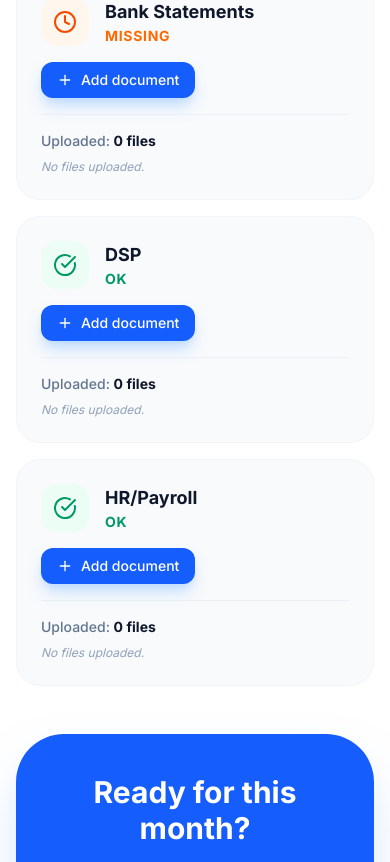
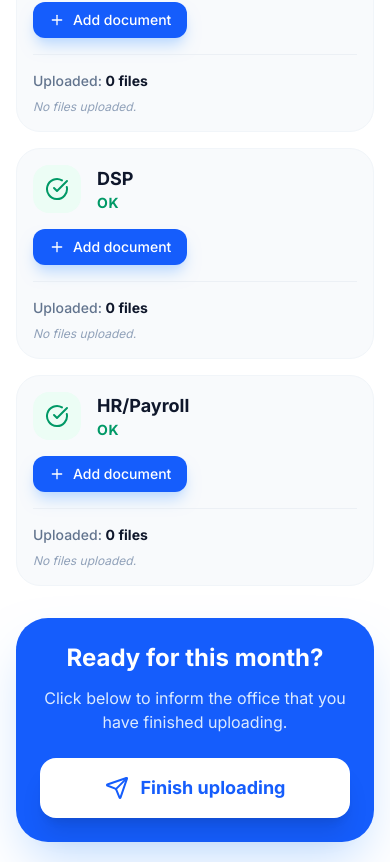
Before and after one commit to Arcziwald/CustomerAccounting, a React (Vite) app: page /client/1 in a window 390 px wide. Shown: the part 879-1741 px from the top of the page. Built offline with nearby package versions, Linux system fonts and the light colour scheme.

Commit message:
change size for mobile

```diff
--- a/src/components/ClientView.tsx
+++ b/src/components/ClientView.tsx
@@ -156,7 +156,7 @@ export default function ClientView({ clients, updateClientStatus, addFileToDocum
               <motion.div
                 key={doc.id}
                 layout
-                className="p-6 bg-slate-50 rounded-3xl border border-slate-100 flex flex-col gap-4"
+                className="p-4 sm:p-6 bg-slate-50 rounded-3xl border border-slate-100 flex flex-col gap-4"
               >
                 <div className="flex flex-col sm:flex-row sm:items-center justify-between gap-4">
                   <div className="flex items-center gap-4">
@@ -282,9 +282,9 @@ export default function ClientView({ clients, updateClientStatus, addFileToDocum
           </div>
         </div>
 
-        <div className="mt-12 p-10 bg-blue-600 rounded-[3rem] text-white text-center shadow-2xl shadow-blue-200">
-          <h3 className="text-3xl font-bold mb-3">{t('client_view.ready_title')}</h3>
-          <p className="text-blue-100 mb-8 text-lg max-w-md mx-auto">{t('client_view.ready_desc')}</p>
+        <div className="mt-8 md:mt-12 p-6 md:p-10 bg-blue-600 rounded-[2rem] md:rounded-[3rem] text-white text-center shadow-2xl shadow-blue-200">
+  <h3 className="text-2xl md:text-3xl font-bold mb-3">{t('client_view.ready_title')}</h3>
+  <p className="text-blue-100 mb-6 md:mb-8 text-base md:text-lg max-w-md mx-auto">{t('client_view.ready_desc')}</p>
           <button
     onClick={() => {
       if (id && !client.locked) {
@@ -305,7 +305,7 @@ export default function ClientView({ clients, updateClientStatus, addFileToDocum
       }
     }}
     disabled={client.locked}
-    className="inline-flex items-center gap-3 px-10 py-5 bg-white text-blue-600 rounded-2xl font-bold text-xl hover:bg-blue-50 transition-all shadow-xl disabled:opacity-50"
+    className="w-full md:w-auto inline-flex items-center justify-center gap-3 px-6 py-4 md:px-10 md:py-5 bg-white text-blue-600 rounded-2xl font-bold text-lg md:text-xl hover:bg-blue-50 transition-all shadow-xl disabled:opacity-50"
   >
     <Send className="w-6 h-6" />
     {client.locked ? t('status.zatwierdzone') : t('client_view.finish_btn')}
```
